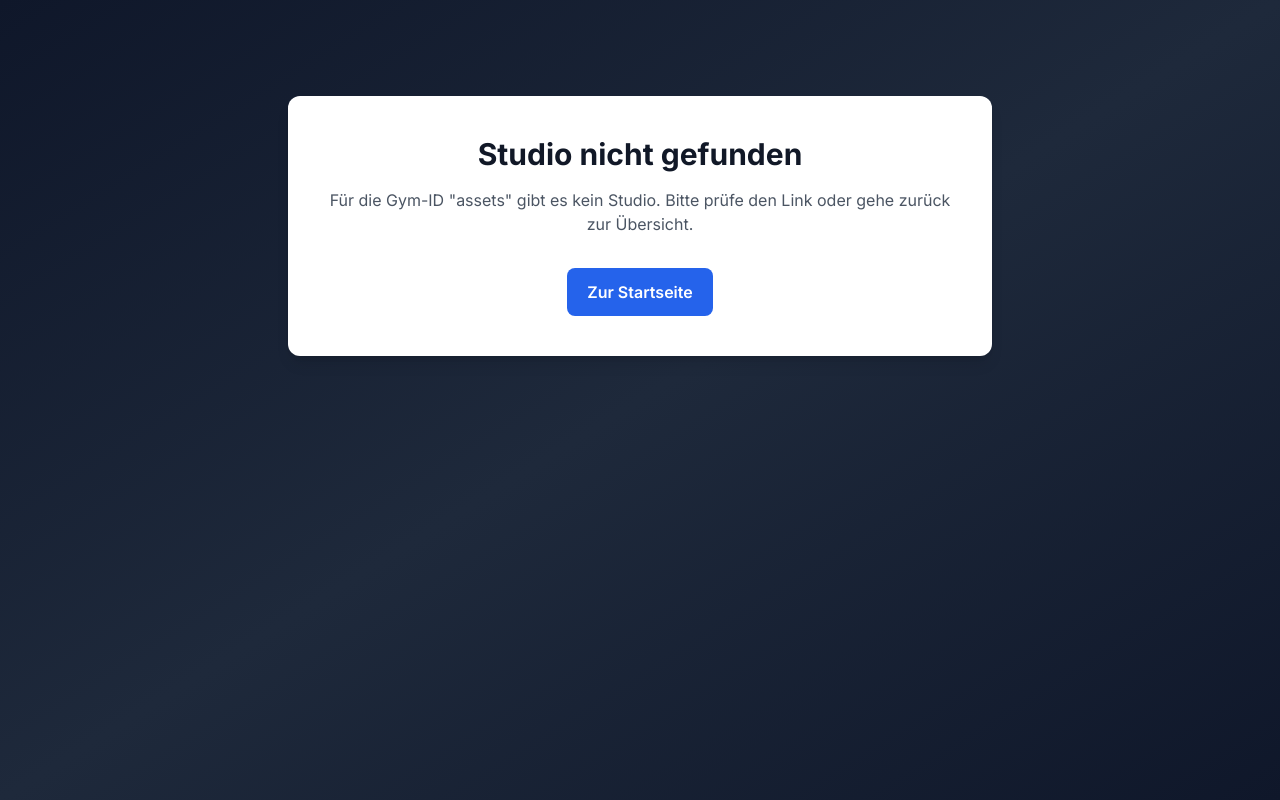
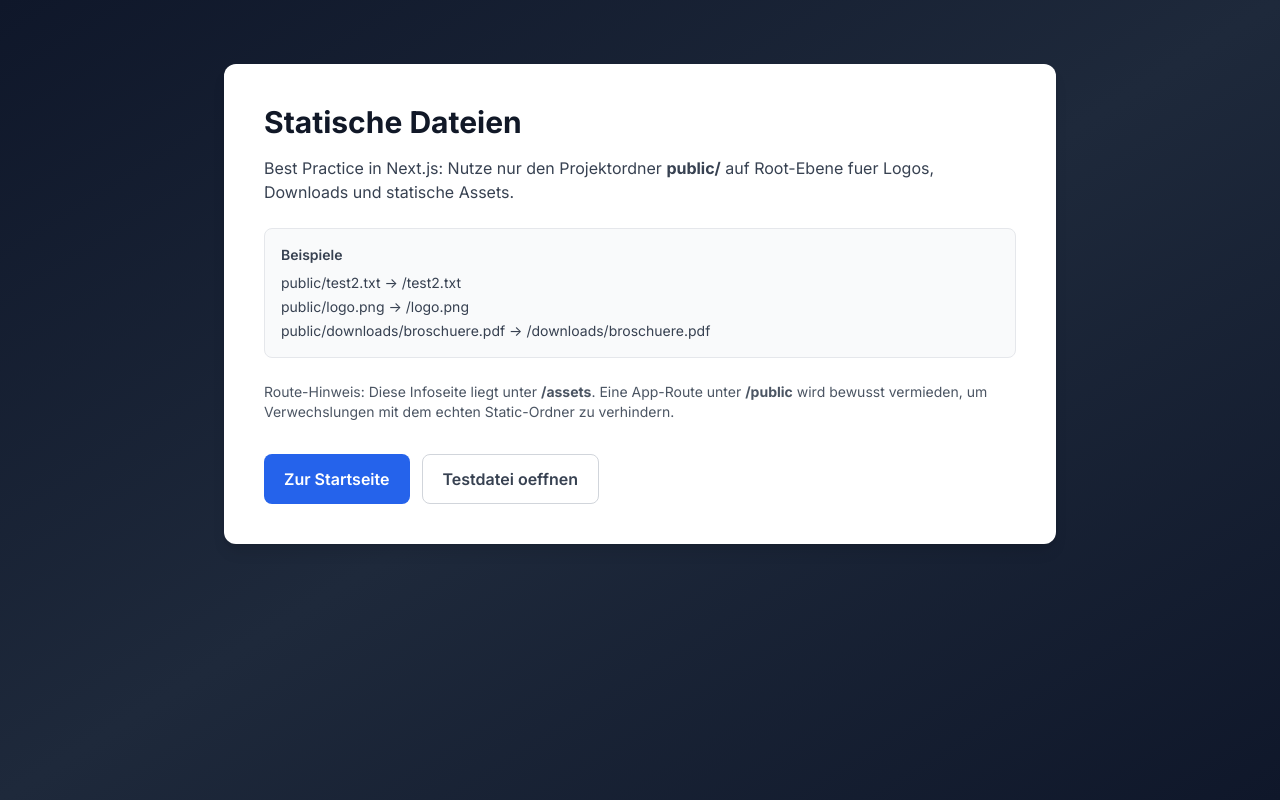
Before and after one commit to knoepsim/gym-capacity, a Next.js app: page /assets in a window 1280 px wide. Built offline with nearby package versions, Linux system fonts and the light colour scheme; no server answers; the database is empty.

Commit message:
fix path error for public files

```diff
--- a/app/[gymId]/page.tsx
+++ b/app/[gymId]/page.tsx
@@ -1,5 +1,6 @@
 import { PrismaClient } from '@prisma/client'
 import Link from 'next/link'
+import { notFound } from 'next/navigation'
 import { GymAnalyticsClient } from './GymAnalyticsClient'
 import gyms from '@/config/gyms.json'
 
@@ -128,6 +129,11 @@ async function getGymInfo(gymId: string) {
 
 export default async function GymDetailPage({ params }: PageProps) {
   const { gymId } = await params
+
+  // Avoid treating static file-like paths (e.g. /logo.png) as gym IDs.
+  if (gymId.includes('.')) {
+    notFound()
+  }
 
   const gymInfo = await getGymInfo(gymId)
 
--- /dev/null
+++ b/app/assets/page.tsx
@@ -0,0 +1,49 @@
+import Link from 'next/link'
+
+export const dynamic = 'force-static'
+
+export default function AssetsInfoPage() {
+  return (
+    <main className="min-h-screen bg-gradient-to-br from-slate-900 via-slate-800 to-slate-900">
+      <div className="max-w-4xl mx-auto px-4 sm:px-6 lg:px-8 py-16">
+        <div className="bg-white rounded-xl shadow-lg p-8 sm:p-10">
+          <h1 className="text-3xl font-bold text-gray-900 mb-4">Statische Dateien</h1>
+          <p className="text-gray-700 mb-6">
+            Best Practice in Next.js: Nutze nur den Projektordner <strong>public/</strong> auf Root-Ebene
+            fuer Logos, Downloads und statische Assets.
+          </p>
+
+          <div className="rounded-lg border border-gray-200 bg-gray-50 p-4 mb-6">
+            <p className="text-sm text-gray-700 font-semibold mb-2">Beispiele</p>
+            <ul className="space-y-1 text-sm text-gray-700">
+              <li>public/test2.txt -&gt; /test2.txt</li>
+              <li>public/logo.png -&gt; /logo.png</li>
+              <li>public/downloads/broschuere.pdf -&gt; /downloads/broschuere.pdf</li>
+            </ul>
+          </div>
+
+          <p className="text-sm text-gray-600 mb-8">
+            Route-Hinweis: Diese Infoseite liegt unter <strong>/assets</strong>. Eine App-Route
+            unter <strong>/public</strong> wird bewusst vermieden, um Verwechslungen mit dem
+            echten Static-Ordner zu verhindern.
+          </p>
+
+          <div className="flex gap-3">
+            <Link
+              href="/"
+              className="inline-flex items-center rounded-lg bg-blue-600 px-5 py-3 text-white font-semibold hover:bg-blue-700 transition-colors"
+            >
+              Zur Startseite
+            </Link>
+            <a
+              href="/test2.txt"
+              className="inline-flex items-center rounded-lg border border-gray-300 px-5 py-3 text-gray-700 font-semibold hover:bg-gray-100 transition-colors"
+            >
+              Testdatei oeffnen
+            </a>
+          </div>
+        </div>
+      </div>
+    </main>
+  )
+}
--- a/app/public/page.tsx
+++ /dev/null
@@ -1,40 +0,0 @@
-import Link from 'next/link'
-
-export const dynamic = 'force-static'
-
-export default function PublicFilesPage() {
-  return (
-    <main className="min-h-screen bg-gradient-to-br from-slate-900 via-slate-800 to-slate-900">
-      <div className="max-w-4xl mx-auto px-4 sm:px-6 lg:px-8 py-16">
-        <div className="bg-white rounded-xl shadow-lg p-8 sm:p-10">
-          <h1 className="text-3xl font-bold text-gray-900 mb-4">Statische Dateien (/public)</h1>
-          <p className="text-gray-700 mb-6">
-            Lege Logos, Downloads und andere statische Assets im Projektordner <strong>public/</strong> ab.
-            Diese sind dann direkt über die Root-URL erreichbar.
-          </p>
-
-          <div className="rounded-lg border border-gray-200 bg-gray-50 p-4 mb-6">
-            <p className="text-sm text-gray-700 font-semibold mb-2">Beispiele</p>
-            <ul className="space-y-1 text-sm text-gray-700">
-              <li>public/logo.png → /logo.png</li>
-              <li>public/downloads/broschuere.pdf → /downloads/broschuere.pdf</li>
-              <li>public/icons/app-icon.svg → /icons/app-icon.svg</li>
-            </ul>
-          </div>
-
-          <p className="text-sm text-gray-600 mb-8">
-            Hinweis: Die Route <strong>/public</strong> ist nur eine Info-Seite. Die Dateien selbst werden ohne
-            "/public" im Pfad ausgeliefert.
-          </p>
-
-          <Link
-            href="/"
-            className="inline-flex items-center rounded-lg bg-blue-600 px-5 py-3 text-white font-semibold hover:bg-blue-700 transition-colors"
-          >
-            Zur Startseite
-          </Link>
-        </div>
-      </div>
-    </main>
-  )
-}
```
Also changed, not shown: public/test2.txt (added).
